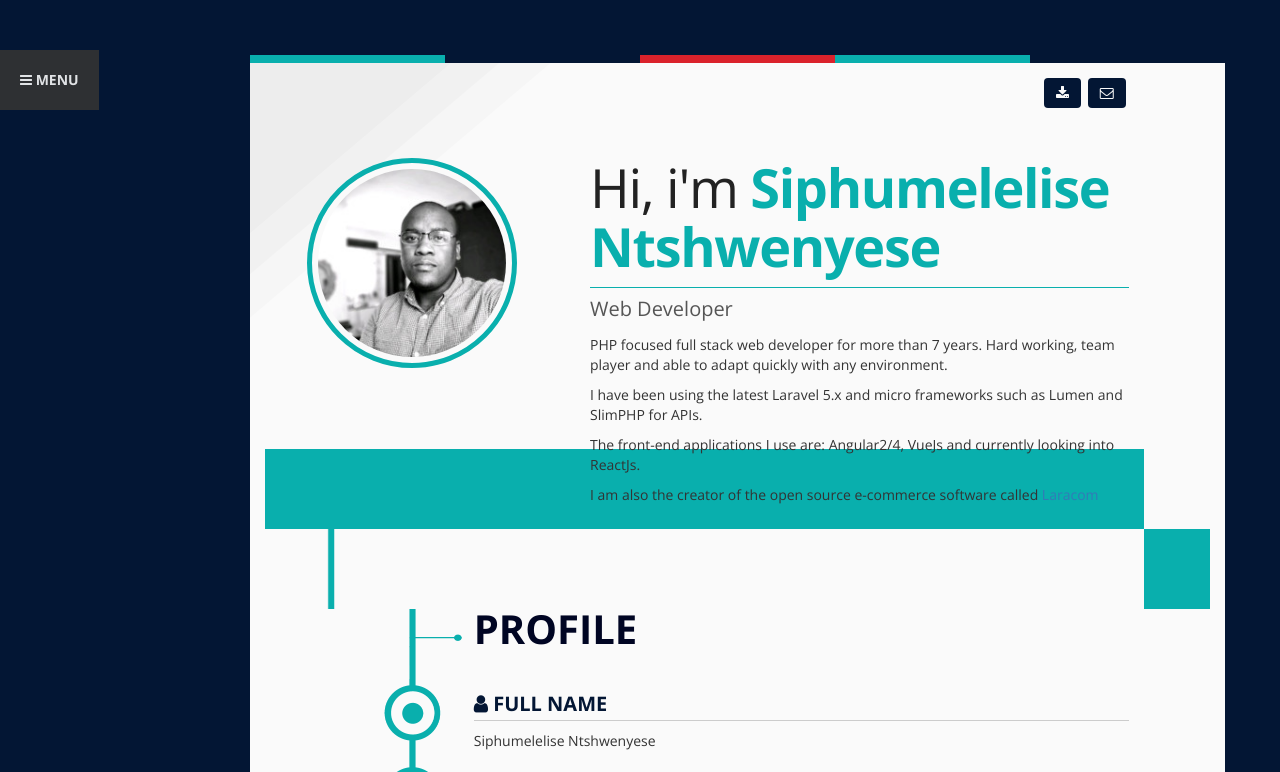
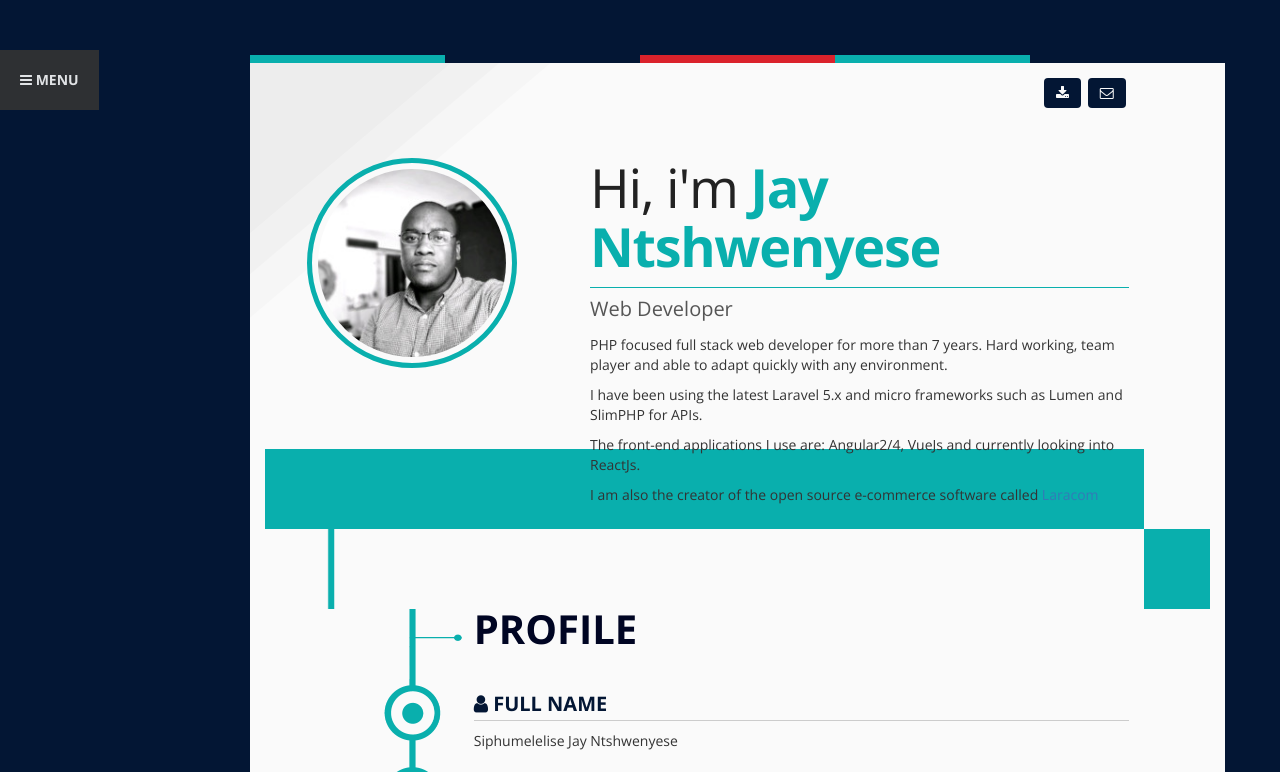
Before and after one commit to sjayjay005/sjayjay005.github.io, a plain HTML site: page index.html in a window 1280 px wide. Shown: the top 772 px of the page. Drawn offline with nearby package versions, Linux system fonts and the light colour scheme; some packages are replaced by stand-ins of ours; a script that the page names is missing.

Commit message:
Name Still long

```diff
--- a/index.html
+++ b/index.html
@@ -6,7 +6,7 @@
 		<meta name="viewport" content="width=device-width, initial-scale=1">
 		<meta name="google-site-verification" content="FpBsGd8cVJmvoCWwo_KOKd7ps6clGphPB7aaBQvadLQ" />
 
-		<title>Siphumelelise Ntshwenyese - South African based Software Engineer.</title>
+		<title>Jay Ntshwenyese - South African based Software Engineer.</title>
 		<meta name="description" content="Jayjay Siphumelelise Ntshwenyese is a South African web developer that specializes in E-Commerce, Wordpress CMS and Custom built mobile and web CRMs.">
 	    <meta name="tags" content="web design south african, web design companies south africa, web design development south africa, website designer south africa, web design firms, south africa web hosting, freelance web developer, johannesburg cape town south africa e-commerce, south developer, johannesburg cape town programmer website developers johannesburg cape town, johannesburg cape town web development company, ecommerce website singapore">
 	    <meta name="author" content="Jayjay Siphumelelise Ntshwenyese">
@@ -76,7 +76,7 @@
 	<div class="tp-loader spinner"></div>
 	<!-- Edit With Your Name -->
 	<div class="side-menu-name">
-	  Jayjay Siphumelelise<strong> Ntshwenyese</strong>
+	  Jay <strong> Ntshwenyese</strong>
 	</div>
 	<!-- /Edit With Your Name -->
 	<!-- Edit With Your Job -->
@@ -103,7 +103,7 @@
 	<!-- Menu header -->
 	<div class="side-menu-name">
 	<!-- edit with your name -->
-	Jayjay Siphumelelise <strong>Ntshwenyese</strong>
+	Jay <strong>Ntshwenyese</strong>
 	<!-- /edit with your name -->
 	</div>
 	<!-- edit with your Job -->
@@ -186,7 +186,7 @@
 	    <!-- Right Columm -->
 	    <div class="col-md-7">
 	      <!-- Welcome Title-->
-	      <h1 class="intro-title1">Hi, i'm <span class="color1 bold">Siphumelelise Ntshwenyese</span></h1>
+	      <h1 class="intro-title1">Hi, i'm <span class="color1 bold">Jay Ntshwenyese</span></h1>
 	      <!-- /Welcome Title -->
 	      <!-- Job - -->
 	      <h2 class="intro-title2">Web Developer</h2>
@@ -252,7 +252,7 @@
 				<h3 class="section-item-title-1"><i class="fa fa-user"></i> Full Name</h3>
 				<!-- /Subtitle -->
 				<!-- content -->
-				<p>Siphumelelise Ntshwenyese</p>
+				<p>Siphumelelise Jay Ntshwenyese</p>
 				<!-- /Content -->
 				</div>
 				</div>
```
